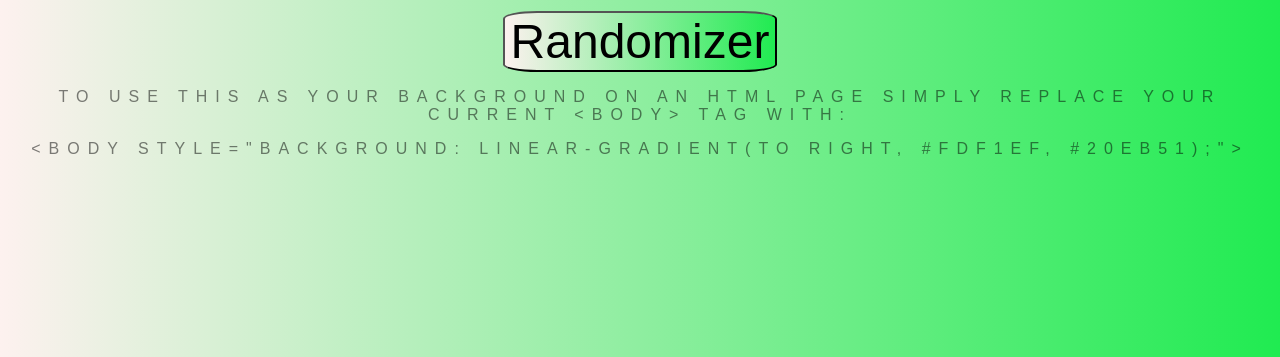
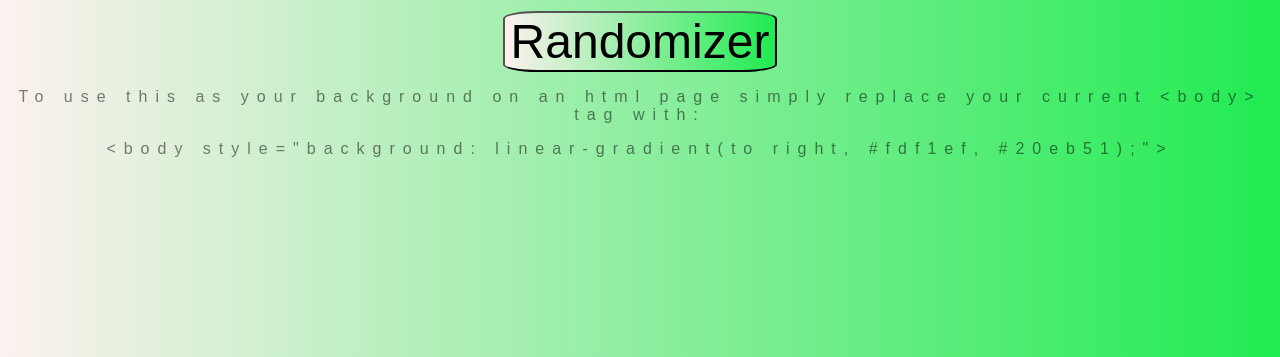
Before and after one commit to 512jay/Gradient-Background, a plain HTML site: page index.html in a window 1280 px wide. Shown: the part 497-854 px from the top of the page. Drawn offline with Linux system fonts and the light colour scheme.

Commit message:
changed text decorations

```diff
--- a/style.css
+++ b/style.css
@@ -48,7 +48,7 @@ h3 {
   justify-content: center;
   /* align-items: center; */
 
-  /* text-transform: none; */
+  text-transform: none;
 
 
   /* border-color:black; */
@@ -95,3 +95,8 @@ h3 {
   width: 25%;
   height:3em;
 }
+
+p{
+  text-transform: none;
+
+}
```
